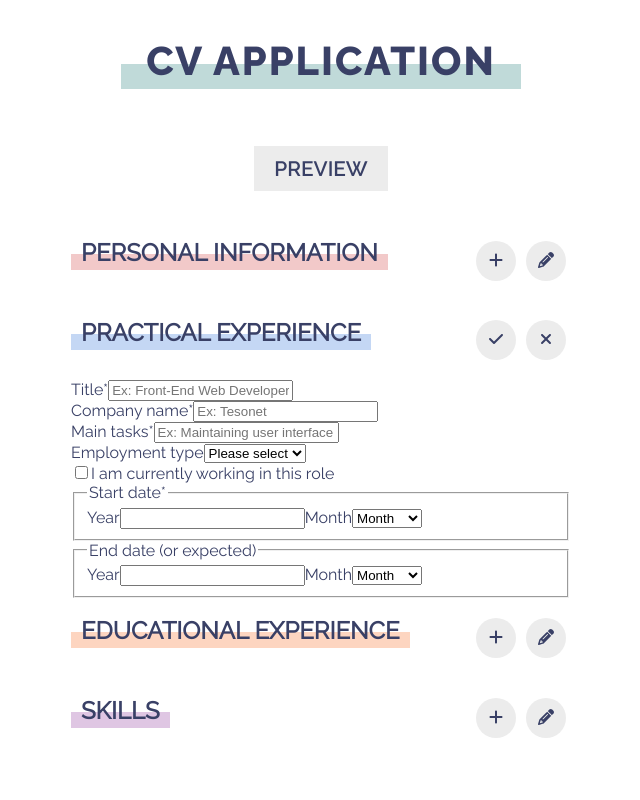
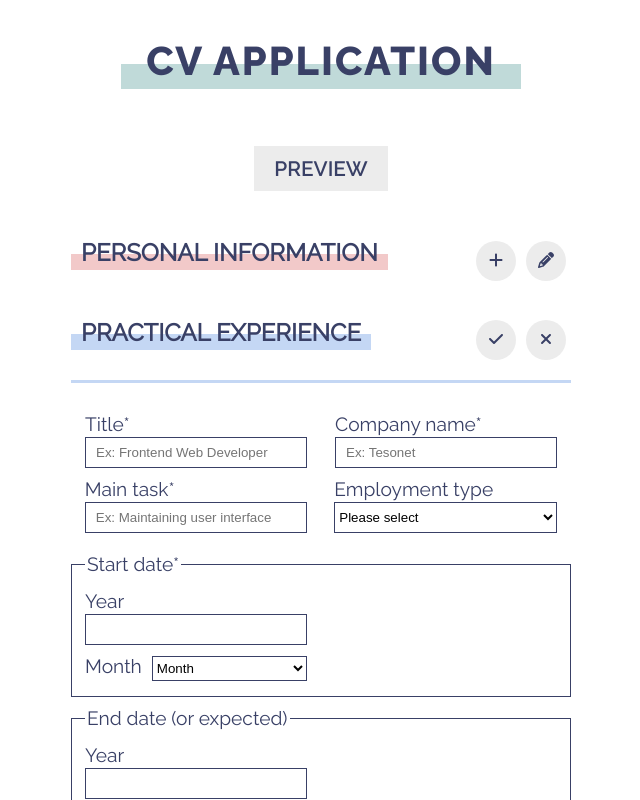
Before and after one commit to mooniiDev/cv-application, a React (Create React App) app: page / in a window 1280 px wide. Both pictures are taken after a click on the button 815 px from the left and 340 px from the top of the page. Shown: the top 800 px of the page, without its empty margins (319-959 px from the left). Built offline with nearby package versions, Linux system fonts and the light colour scheme.

Commit message:
Update PracticeForm component's styling structure

```diff
--- a/src/components/PracticeForm.js
+++ b/src/components/PracticeForm.js
@@ -1,6 +1,9 @@
 // Packages imports
 import React from 'react';
 import PropTypes from 'prop-types';
+
+// Styling imports
+import '../styles/PracticeForm.css';
 
 class PracticeForm extends React.Component {
   constructor(props) {
@@ -14,120 +17,133 @@ class PracticeForm extends React.Component {
 
     if (formVisibility === true) {
       return (
-        <form>
+        <form className="practice-form">
+          {/* Company information */}
           <div>
-            {/* Title */}
-            <div>
+            {/* Position title */}
             <label htmlFor="position-title">
               Title*
               <input
+                type="text"
                 id="position-title"
-                  type="text"
                 name="position-title"
-                  placeholder="Ex: Front-End Web Developer"
+                placeholder="Ex: Frontend Web Developer"
                 required
               />
             </label>
-            </div>
-            {/* Name */}
-            <div>
+            {/* Company name */}
             <label htmlFor="company-name">
               Company name*
               <input
+                type="text"
                 id="company-name"
-                  type="text"
                 name="company-name"
                 placeholder="Ex: Tesonet"
                 required
               />
             </label>
           </div>
-          </div>
-          <div>
-            {/* Tasks */}
-            <div>
-              <label htmlFor="main-tasks">
-                Main tasks*
+
+          {/* Main task and employment type */}
+          <div className="task-and-type">
+            {/* Main task */}
+            <label htmlFor="main-task">
+              Main task*
               <input
-                  id="main-tasks"
                 type="text"
-                  name="main-tasks"
+                id="main-task"
+                name="main-task"
                 placeholder="Ex: Maintaining user interface"
                 required
               />
             </label>
-            </div>
-            {/* Type */}
-            <div>
-              <label htmlFor="employment-type">
+            {/* Employment type */}
+            <label htmlFor="employment-type" className="employment-label">
               Employment type
-                <select id="employment-type" type="text" name="employment-type">
-                  <option value="">Please select</option>
+              <select type="text" id="employment-type" name="employment-type">
+                <option value="" className="option">
+                  Please select
+                </option>
                 <option value="full-time">Full-time</option>
+                <option value="part-time">Part-time</option>
+                <option value="contract">Contract</option>
+                <option value="temporary">Temporary</option>
+                <option value="internship">Internship</option>
+                <option value="other">Other</option>
               </select>
             </label>
           </div>
-          </div>
-          {/* Checkbox for current role */}
-          <div>
-            <label htmlFor="current-checkbox">
-              <input
-                type="checkbox"
-                id="current-checkbox"
-                name="current-checkbox"
-              />
-              I am currently working in this role
-            </label>
-          </div>
-          <div>
-            {/* Start date */}
+
+          {/* Practice start date */}
           <fieldset>
             <legend>Start date*</legend>
-              <label htmlFor="practical-start-year">
+            <label htmlFor="practice-start-year">
               Year
               <input
-                  id="practical-start-year"
-                  type="number"
-                  name="practical-start-year"
+                type="text"
+                id="practice-start-year"
+                name="practice-start-year"
                 required
               />
             </label>
-              <label htmlFor="practical-start-month">
+            <label htmlFor="practice-start-month">
               Month
               <select
-                  id="practical-start-month"
                 type="text"
-                  name="practical-start-month"
+                id="practice-start-month"
+                name="practice-start-month"
               >
                 <option value="month">Month</option>
                 <option value="january">January</option>
+                <option value="february">February</option>
+                <option value="march">March</option>
+                <option value="april">April</option>
+                <option value="may">May</option>
+                <option value="june">June</option>
+                <option value="july">July</option>
+                <option value="august">August</option>
+                <option value="september">September</option>
+                <option value="october">October</option>
+                <option value="november">November</option>
+                <option value="december">December</option>
               </select>
             </label>
           </fieldset>
-            {/* End date */}
+
+          {/* Practice end date */}
           <fieldset>
             <legend>End date (or expected)</legend>
-              <label htmlFor="practical-end-year">
+            <label htmlFor="practice-end-year">
               Year
               <input
-                  id="practical-end-year"
-                  type="number"
-                  name="practical-end-year"
+                type="text"
+                id="practice-end-year"
+                name="practice-end-year"
               />
             </label>
-              <label htmlFor="practical-end-month">
+            <label htmlFor="practice-end-month">
               Month
               <select
-                  id="practical-end-month"
                 type="text"
-                  name="practical-end-month"
+                id="practice-end-month"
+                name="practice-end-month"
               >
                 <option value="month">Month</option>
                 <option value="january">January</option>
+                <option value="february">February</option>
+                <option value="march">March</option>
+                <option value="april">April</option>
+                <option value="may">May</option>
+                <option value="june">June</option>
+                <option value="july">July</option>
+                <option value="august">August</option>
+                <option value="september">September</option>
+                <option value="october">October</option>
+                <option value="november">November</option>
+                <option value="december">December</option>
               </select>
             </label>
           </fieldset>
-          </div>
         </form>
       );
     }
--- /dev/null
+++ b/src/styles/PracticeForm.css
@@ -0,0 +1,73 @@
+.practice-form {
+  margin-bottom: 30px;
+  padding: 30px 0;
+  font-size: 1.2rem;
+  border-top: 3px solid var(--light-blue);
+  border-bottom: 3px solid var(--light-blue);
+  -webkit-animation: slideDown .3s;
+  animation: slideDown .3s;
+}
+
+.practice-form div {
+  display: flex;
+  justify-content: space-around;
+}
+
+.practice-form input {
+  display: flex;
+  margin: 2px 0 10px 0;
+  padding: 2px 10px;
+  width: 200px;
+  height: 25px;
+  border: 1px solid var(--dark-blue);
+  transition: .3s;
+}
+
+.practice-form input:focus {
+  outline: none;
+  border: 1px solid var(--light-blue);
+  transition: .3s;
+}
+
+.employment-label {
+  display: flex;
+  flex-direction: column;
+}
+
+#employment-type {
+  margin-top: 2px;
+  width: 223px;
+  height: 31px;
+  border: 1px solid var(--dark-blue);
+  background-color: var(--white);
+  transition: .3s;
+}
+
+#employment-type:focus {
+  outline: none;
+  border: 1px solid var(--light-blue);
+  transition: .3s;
+}
+
+fieldset {
+  margin: 10px 0;
+  padding: 15px 13px;
+  border: 1px solid var(--dark-blue);
+}
+
+#practice-start-month,
+#practice-end-month {
+  margin-left: 10px;
+  width: 155px;
+  height: 25px;
+  border: 1px solid var(--dark-blue);
+  background-color: var(--white);
+  transition: .3s;
+}
+
+#practice-start-month:focus,
+#practice-end-month:focus  {
+  outline: none;
+  border: 1px solid var(--light-blue);
+  transition: .3s;
+}
```
Lines whose indentation alone changed are shown as unchanged.
